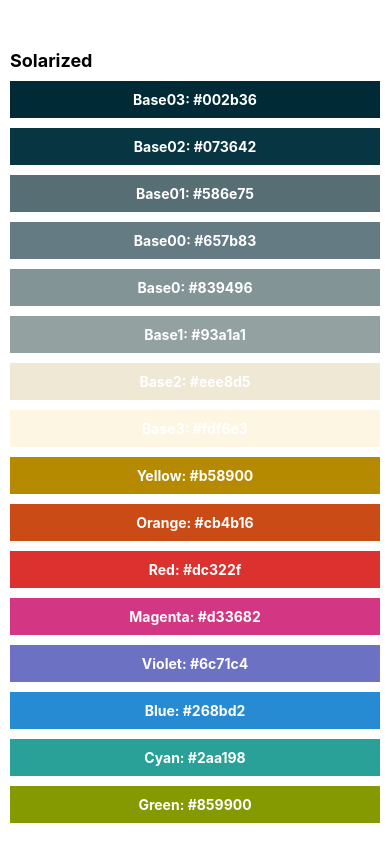
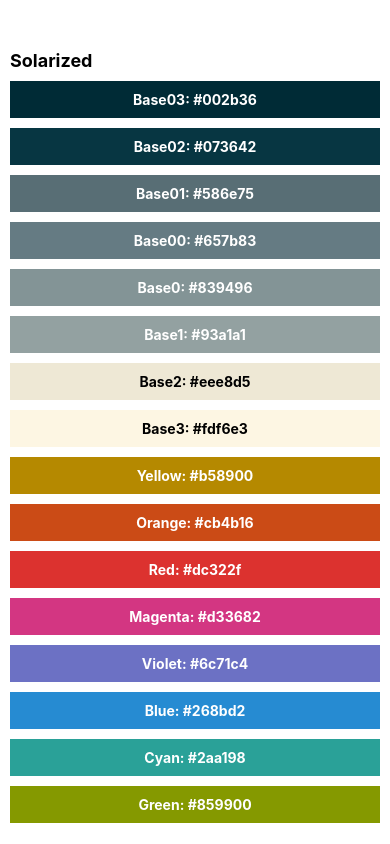
Before and after one commit to teneeto/RN-ColorSelection-App, a React Native app: screen / in a window 390 px wide. Built offline with nearby package versions, Linux system fonts and the light colour scheme.

Commit message:
change color based on bg color spectrum

```diff
--- a/App.js
+++ b/App.js
@@ -31,7 +31,7 @@
         data={COLORS}
         keyExtractor={(item) => item.colorName}
         renderItem={({ item }) => (
-          <ColorBox colorName={item.colorName} colorHex={item.hexCode} />
+          <ColorBox colorName={item.colorName} hexCode={item.hexCode} />
         )}
         ListHeaderComponent={<Text style={styles.heading}>Solarized</Text>}
       />
--- a/components/ColorBox.js
+++ b/components/ColorBox.js
@@ -1,14 +1,20 @@
 import React from 'react';
 import { View, Text, StyleSheet } from 'react-native';
 
-const ColorBox = ({ colorName, colorHex }) => {
+const ColorBox = ({ colorName, hexCode }) => {
   const boxColor = {
-    backgroundColor: colorHex,
+    backgroundColor: hexCode,
+  };
+  const textColor = {
+    color:
+      parseInt(hexCode.replace('#', ''), 16) > 0xffffff / 1.1
+        ? 'black'
+        : 'white',
   };
   return (
     <View style={[styles.box, boxColor]}>
-      <Text style={styles.boxText}>
-        {colorName}: {colorHex}
+      <Text style={[styles.boxText, textColor]}>
+        {colorName}: {hexCode}
       </Text>
     </View>
   );
```
